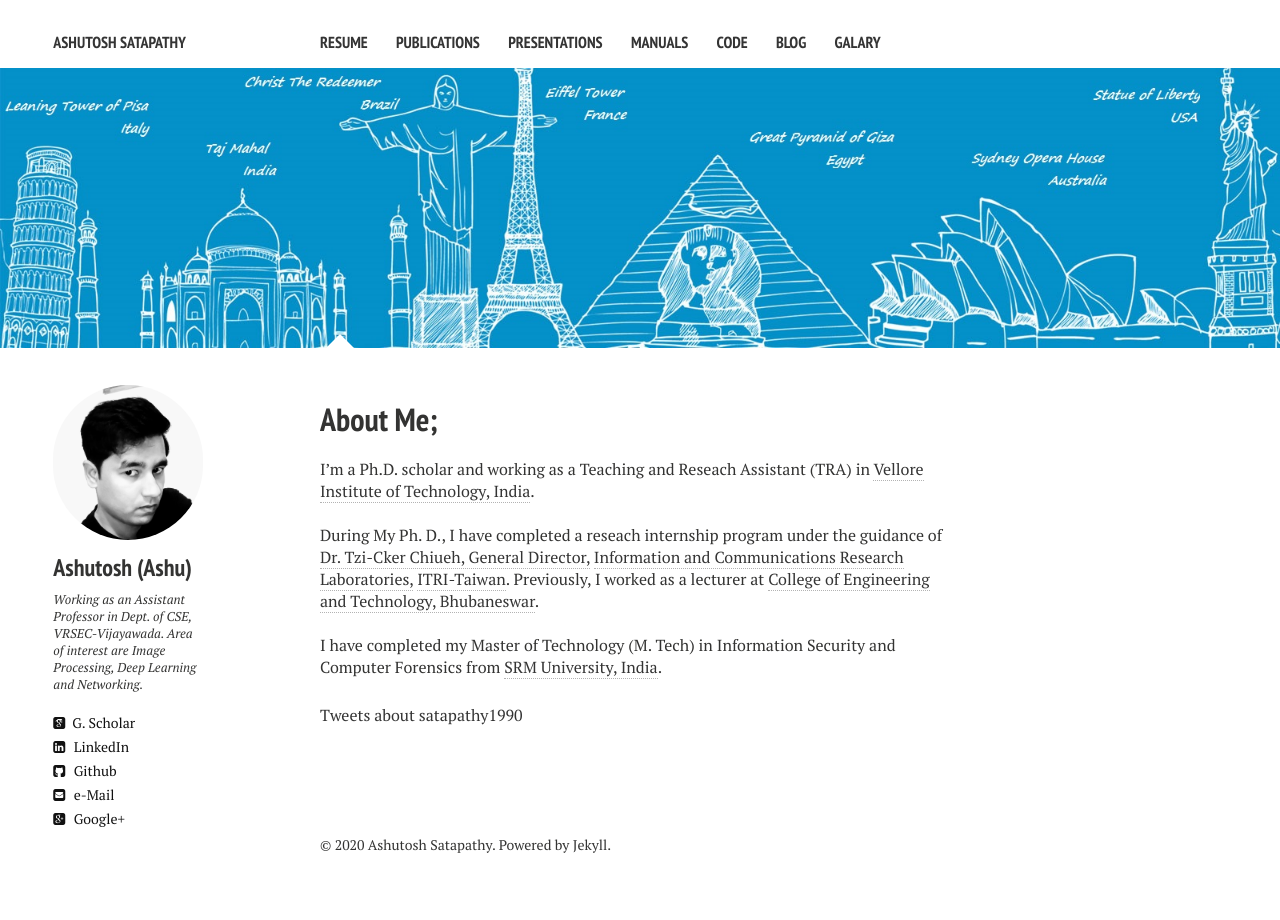
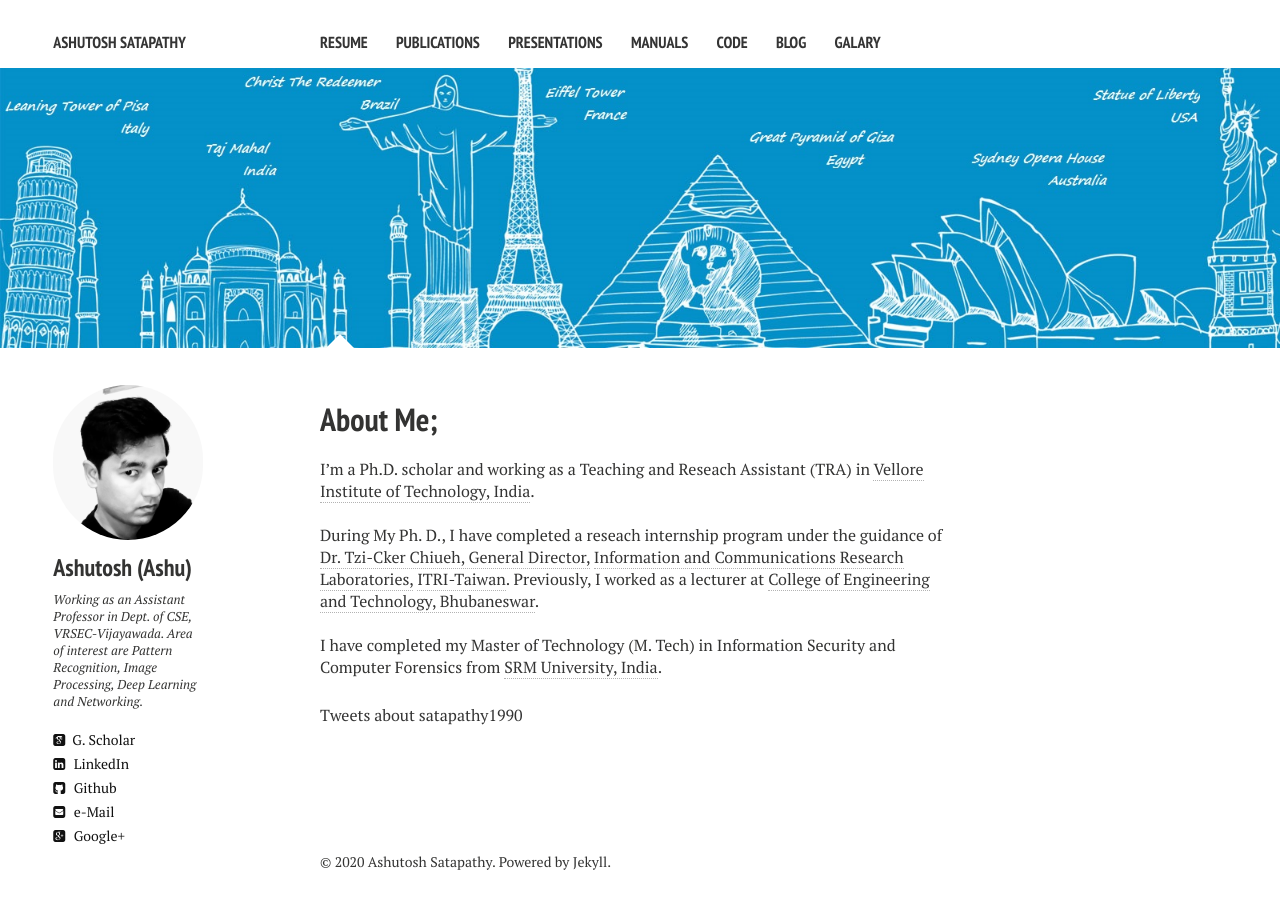
Before and after one commit to ashutoshsatapathy1990/ashutoshsatapathy1990.github.io, a Jekyll site: the page built from index.md, in a window 1280 px wide. Built offline with Jekyll 4.4.1, drawn with Linux system fonts in a browser that asks for light colours; nearby versions of some CDN libraries; comment, search, counter and statistics services are not loaded.

Commit message:
Update _config.yml

```diff
--- a/_config.yml
+++ b/_config.yml
@@ -9,7 +9,7 @@ owner:
   name                      :  Ashutosh (Ashu)
   avatar                    :  ashu.jpg
   description               :  Teaching and Research Assistant, VIT, Chennai
-  bio                       :  Working as an Assistant Professor in Dept. of CSE, VRSEC-Vijayawada. Area of interest are Image Processing, Deep Learning and Networking.
+  bio                       :  Working as an Assistant Professor in Dept. of CSE, VRSEC-Vijayawada. Area of interest are Pattern Recognition, Image Processing, Deep Learning and Networking.
   email                     :  ashutosh.satapathy2013@vit.ac.in
   # Social networking links are used in author-bio sidebar. Update and remove as you like.
   twitter: #jponttuset
```
